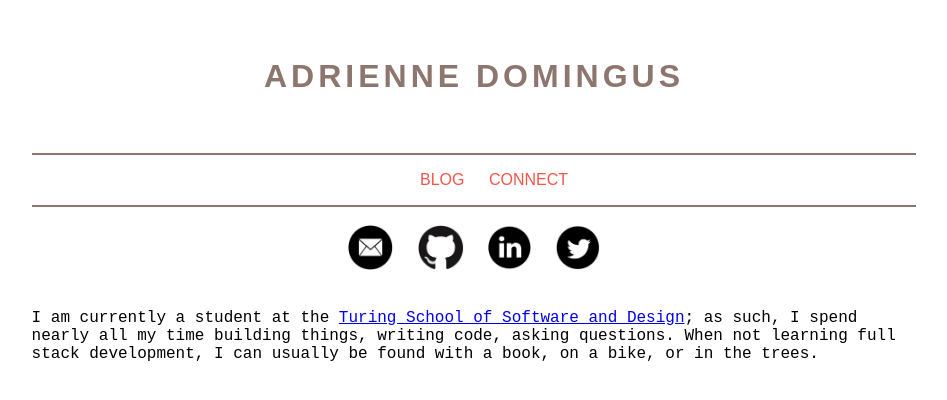
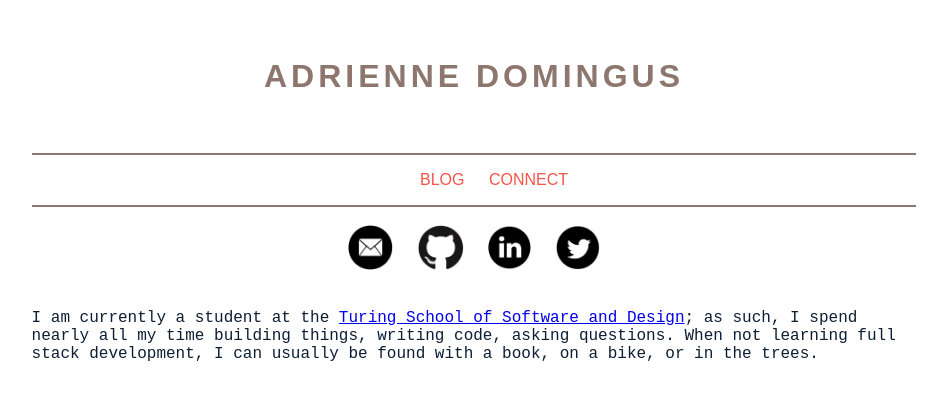
Before and after one commit to adriennedomingus/adriennedomingus.github.io, a Jekyll site: the page built from connect.html, in a window 1280 px wide. Shown: the top 400 px of the page, without its empty margins (166-1113 px from the left). Built offline with Jekyll 4.4.1, drawn with Linux system fonts in a browser that asks for light colours.

Commit message:
font color

```diff
--- a/css/styles.css
+++ b/css/styles.css
@@ -27,6 +27,7 @@ p {
   margin: auto;
   font-family: "Courier New", Courier, monospace;
   padding-top: 25px;
+  color: #0D1E35;
 }
 
 #contact-images {
@@ -68,6 +69,7 @@ p {
 .post-contents {
   width: 70%;
   margin: auto;
+  color: #0D1E35;
 }
 
 .post-title {
```
